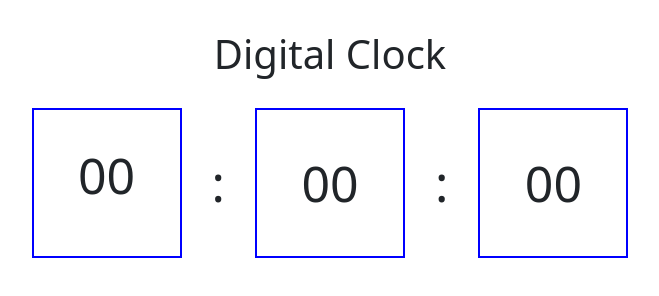
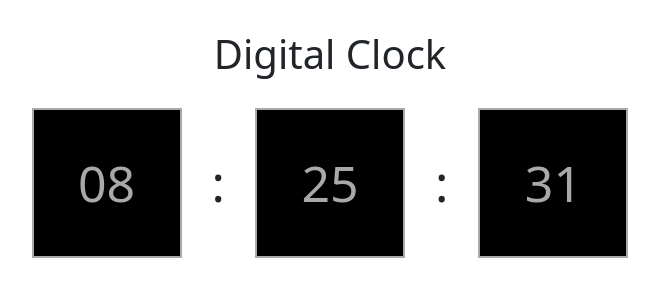
Before and after one commit to criggins44/clock-build, a plain HTML site: page index.html in a window 1280 px wide. Shown: the whole page, without its empty margins (310-969 px from the left). Drawn offline with nearby package versions, Linux system fonts and the light colour scheme.

Commit message:
added JS to retrieve current time data, updated the CSS styling to a darker theme

```diff
--- a/index.html
+++ b/index.html
@@ -14,11 +14,11 @@
 <body>
   <h1>Digital Clock</h1>
   <div class="container">
-    <div id="hours"><p>00</div>
+    <div id="hours"><p></div>
     <span>:</span>
-    <div id="minutes">00</div>
+    <div id="minutes"></div>
     <span>:</span>
-    <div id="seconds">00</div>
+    <div id="seconds"></div>
   </div>
 
 
--- a/script.js
+++ b/script.js
@@ -1 +1,23 @@
 // Clock Build
+
+
+const hours = document.getElementById('hours');
+const minutes = document.getElementById('minutes');
+const seconds = document.getElementById('seconds');
+
+const clock = setInterval(function time(){
+	const currentDate = new Date();
+	let hr = currentDate.getHours() % 12 || 12;
+	let min = currentDate.getMinutes();
+	let sec = currentDate.getSeconds();
+
+	hr = hr.toString().padStart(2,"0");
+	min = min.toString().padStart(2,"0");
+	sec = sec.toString().padStart(2,"0");
+
+	const timeString = '${hr}:${min}:${sec}'
+
+	hours.innerHTML = hr;
+	minutes.innerHTML = min;
+	seconds.innerHTML = sec;
+},1000);
--- a/stylesheet.css
+++ b/stylesheet.css
@@ -11,7 +11,7 @@ h1{
 
 }
 .container div{
-	border: 2px solid blue;
+	border: 2px solid darkgray;
 	width: 150px;
 	height: 150px;
 	display: flex;
@@ -20,6 +20,8 @@ h1{
 	font-size: 50px;
 	margin-left: 30px;
 	margin-right: 30px;
+	color: darkgray;
+	background-color: black;
 }
 .container span{
 	font-size: 50px;
```
